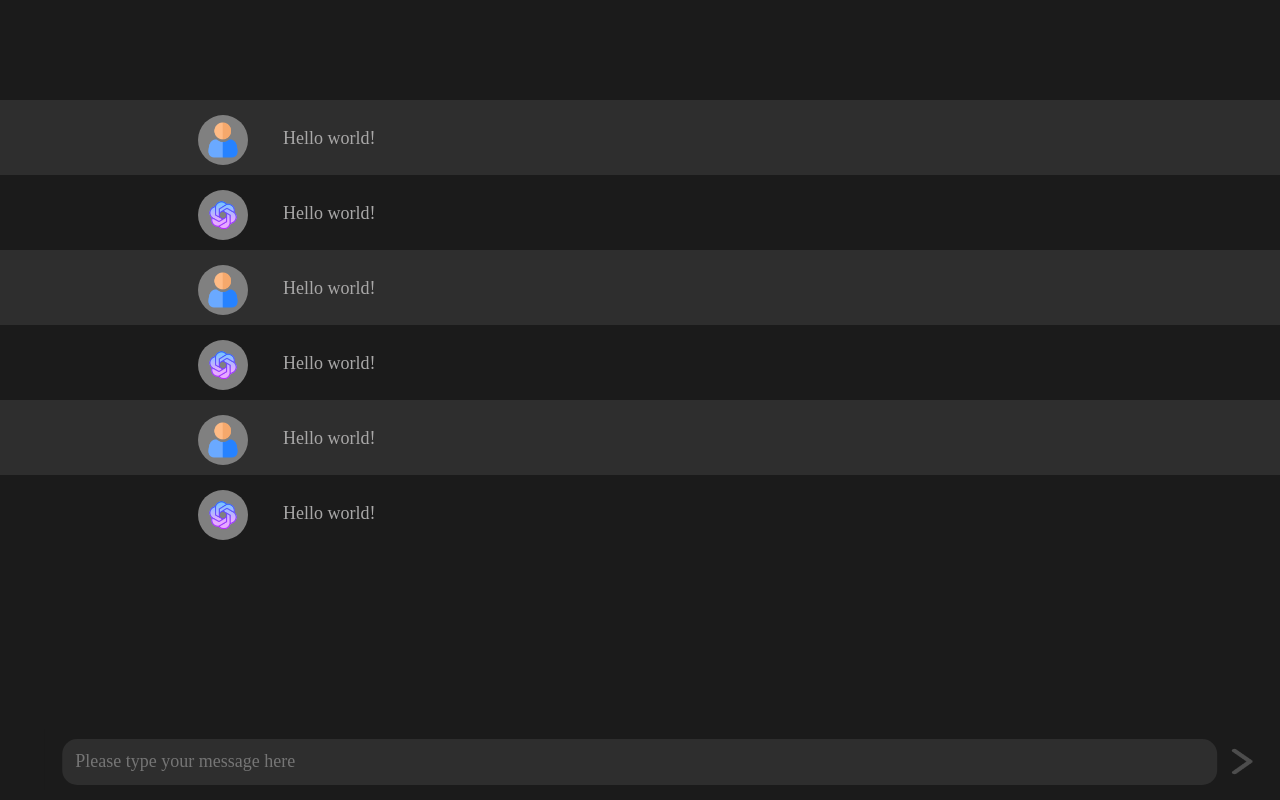
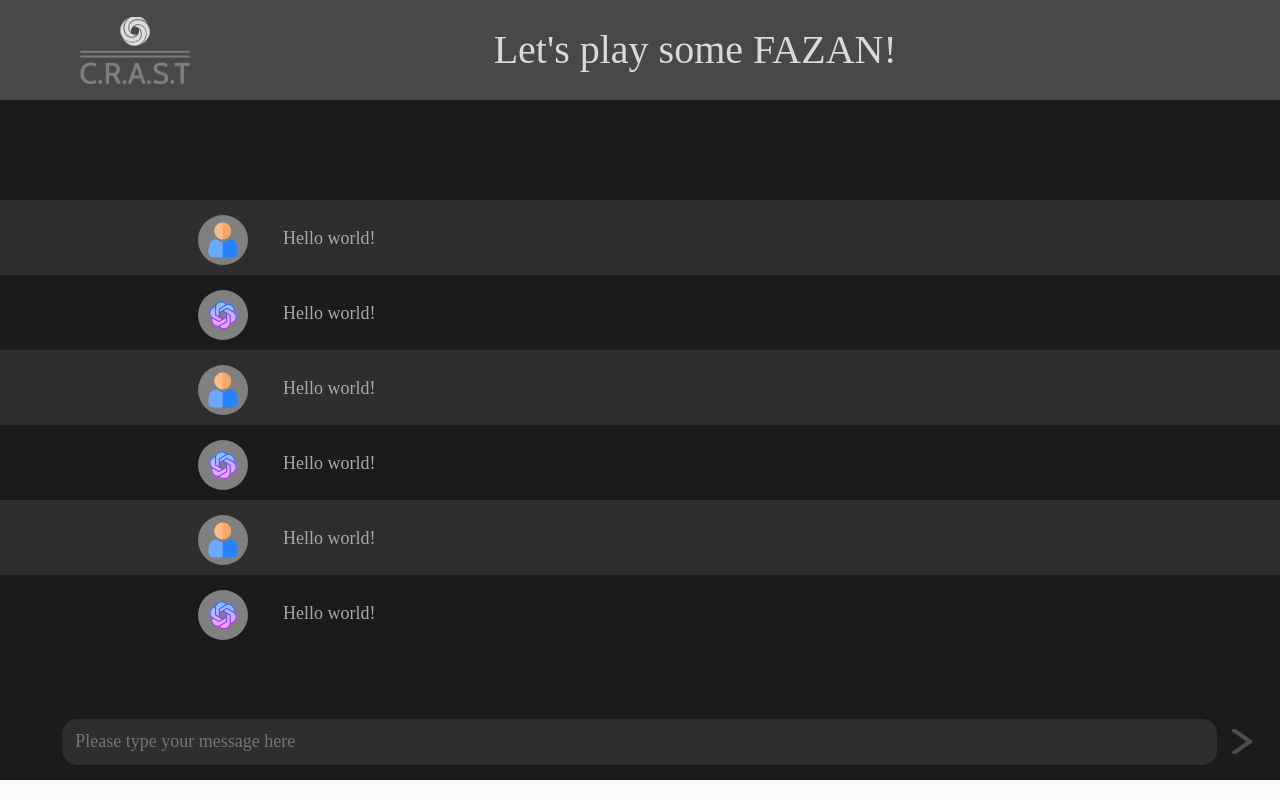
Before and after one commit to spuneiartur/openai_project, a React (Create React App) app: page / in a window 1280 px wide. Built offline with nearby package versions, Linux system fonts and the light colour scheme.

Commit message:
merged header and error message components + style

```diff
--- a/src/App.js
+++ b/src/App.js
@@ -1,27 +1,22 @@
-
-import Header from "./Header";
-import "./Header.css"
+import Header from './Header';
+import './Header.css';
 import logo from './logo.svg';
 import './App.css';
 import Response from './Response';
 import controller from './modules/controller';
-import ChatHistory from "./ChatHistory";
-import "./ChatHistory.css";
-
+import ChatHistory from './ChatHistory';
+import './ChatHistory.css';
 
 function App() {
-  const myInput = 'mere bune';
-  const previous = ['pere', 'mere', 'repede'];
-  const letters = myInput.slice(-2);
-  try{
-    controller.validateInput(myInput,previous,letters);
-    console.log('Corect!');
-  }catch(err){
-    console.error(err.message);
-  }
-
-
-
+  // const myInput = 'mere bune';
+  // const previous = ['pere', 'mere', 'repede'];
+  // const letters = myInput.slice(-2);
+  // try {
+  //   controller.validateInput(myInput, previous, letters);
+  //   console.log('Corect!');
+  // } catch (err) {
+  //   console.error(err.message);
+  // }
 
   function inputHandlerSubmit(value) {
     console.log(value);
@@ -29,9 +24,8 @@ function App() {
 
   return (
     <div className="App">
-
+      <Header />
       <ChatHistory inputHandlerSubmit={inputHandlerSubmit}></ChatHistory>
-
     </div>
   );
 }
--- a/src/ChatHistory.css
+++ b/src/ChatHistory.css
@@ -1,14 +1,10 @@
 .ChatHistory-body {
   position: relative;
   background-color: #1B1B1B;
-  min-height: 100vh;
+  min-height: 85vh;
   display: flex;
   flex-direction: column;
   align-items: center;
   justify-content: flex-start;
-
   padding: 100px 0;
-
-
-
 }
--- a/src/Header.css
+++ b/src/Header.css
@@ -1,44 +1,47 @@
-
 .header {
-    margin:5px;
-    padding: 10px 80px;
-    height:80px;
-    width: 97%;
+  padding: 50px 80px;
+  height: 80px;
+  width: 100%;
   display: flex;
   justify-content: space-between;
   align-items: center;
-    background-color: #2E2E2E;
-    color: #FFFFFF;
+  background-color: #484848;
+  color: #dad8d8;
 }
-  .header p{
+
+.header p {
   font-size: 0.9rem;
 }
-  .header__logo--container{
+
+.header__logo--container {
   position: relative;
-    height:67px;
-    width:123px;
+  height: 67px;
+  width: 123px;
 }
-  .header__logo--container img{
-    position:absolute;
-    top:0;
-    left:0;
-    width:100%;
-    height:100%;
+
+.header__logo--container img {
+  position: absolute;
+  top: 0;
+  left: 0;
+  width: 100%;
+  height: 100%;
   object-fit: cover;
 }
-  .header__writing--container{
+
+.header__writing--container {
   padding: 20px;
   width: 100%;
   display: flex;
   justify-content: center;
   flex-direction: column;
-    align-items: center;
+  align-items: center;
 }
-  .header__writing--container h1{
+
+.header__writing--container h1 {
   font-size: 40px;
   text-align: center;
-    margin: 0;
+  margin: 0;
 
-    text-shadow: -2px -2px 0 #000000, 2px 2px 0 #000000, -2px 2px 0 #000000, 2px 2px 0 #000000;
+  /* text-shadow: -2px -2px 0 #000000, 2px 2px 0 #000000, -2px 2px 0 #000000, 2px 2px 0 #000000; */
 
 }
```
Lines whose indentation alone changed are shown as unchanged.
